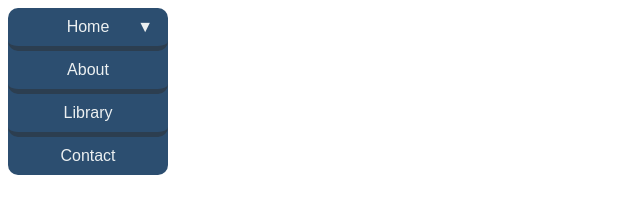
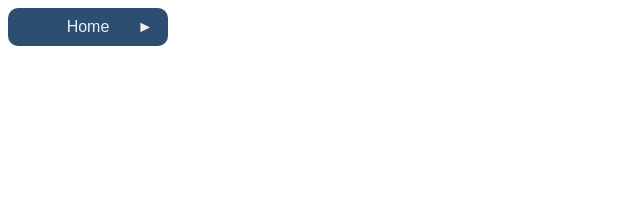
Before and after one commit to MSaidG/dropdown-menu, a plain HTML site: page index.html in a window 1280 px wide. Both pictures are taken after a click on the link "Home". Shown: the whole page, without its empty margins (0-640 px from the left). Drawn offline with Linux system fonts and the light colour scheme.

Commit message:
Change click to hover

```diff
--- a/index.js
+++ b/index.js
@@ -1,6 +1,15 @@
 
 (function() {
-   document.querySelector('.nav-button').addEventListener('click', function() {
-     this.parentNode.parentNode.classList.toggle('closed')
-   }, false);
+   document.querySelector('.nav-button').addEventListener('mouseenter', function(event) {
+    this.parentNode.parentNode.classList.toggle('closed')
+    event.stopPropagation()
+
+  }, false)
+
+  document.querySelector('.drop-down').addEventListener('mouseleave', function(event) {
+    this.classList = ('drop-down closed')
+    event.stopPropagation()
+
+  }, false)
+
 })();
--- a/style.css
+++ b/style.css
@@ -9,7 +9,7 @@ nav .drop-down {
   background-color: #2c4e70;
   font-family: Arial;
   width:10rem;
-  margin: 0 auto;
+  margin: 0;
   padding: 0;
   text-align: center;
 }
@@ -26,7 +26,8 @@ nav .drop-down li a {
   display: block;
   color: #ecf0f1;
   text-decoration: none;
-  padding: 10px; /* Larger touch target area */
+  padding: 10px;
+  /* Larger touch target area */
 }
 
 nav .drop-down li a:hover {
```
